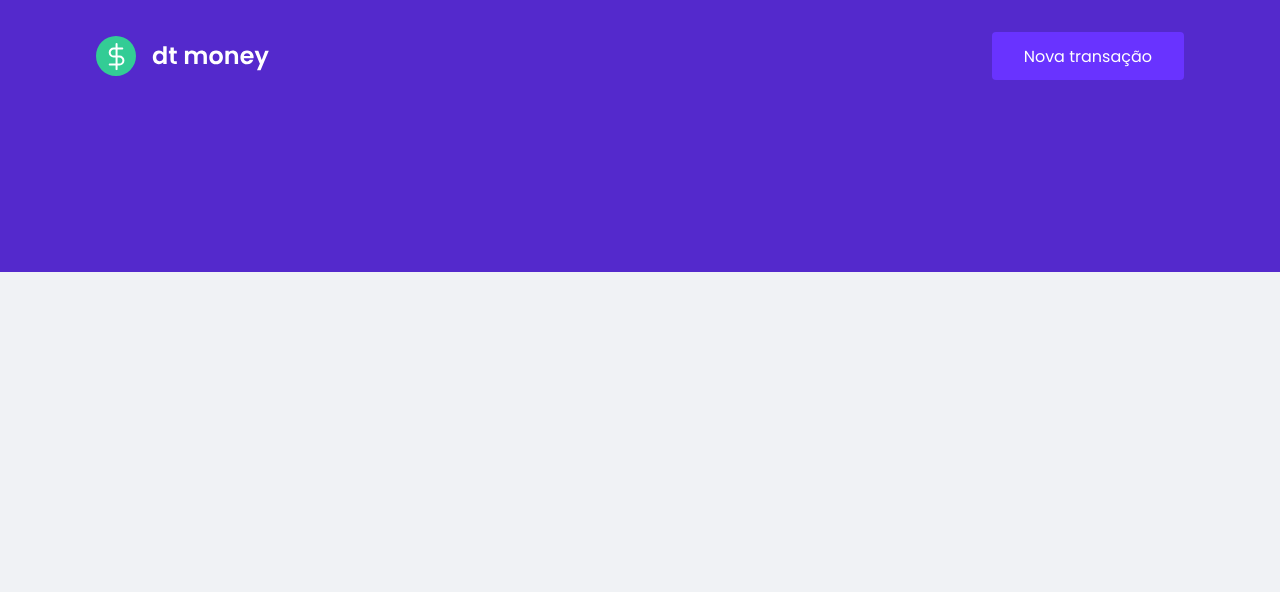
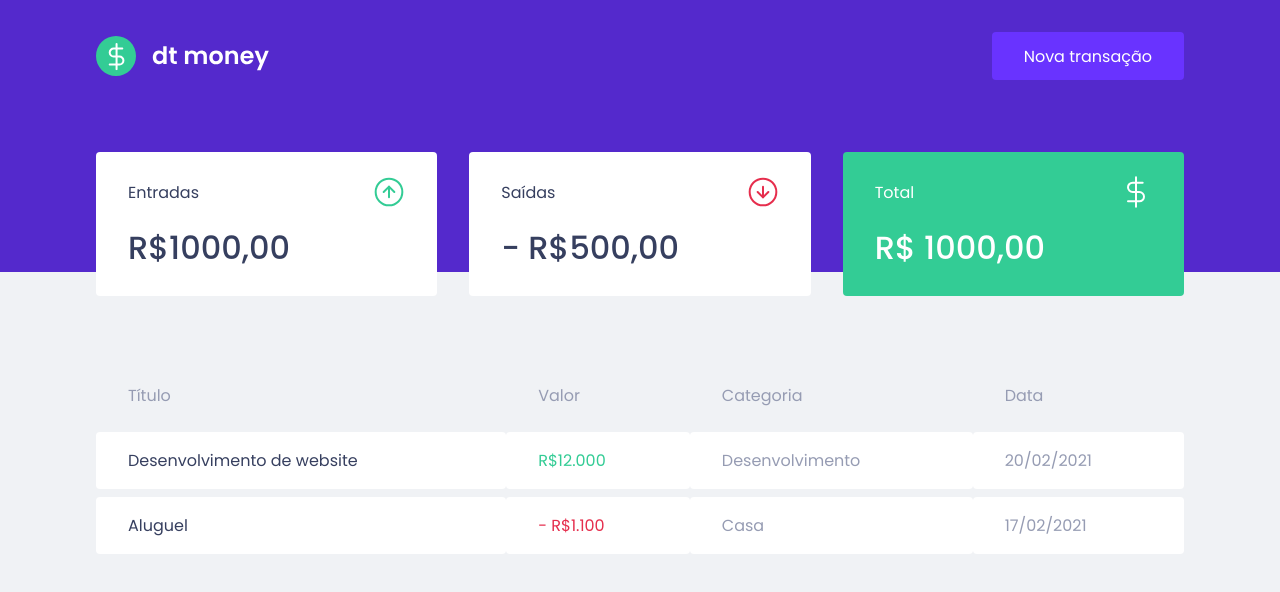
Before and after one commit to PedroZago/react-ignite-dtmoney, a React (Create React App) app: page / in a window 1280 px wide. Shown: the top 592 px of the page. Built offline with nearby package versions, Linux system fonts and the light colour scheme.

Commit message:
Dashboard component

```diff
--- a/public/index.html
+++ b/public/index.html
@@ -8,7 +8,7 @@
   <meta name="viewport" content="width=device-width, initial-scale=1" />
 
   <link rel="shortcut icon" href="favicon.png" type="image/png">
-  <link href="https://fonts.googleapis.com/css2?family=Poppins:wght@400;600&display=swap" rel="stylesheet">
+  <link href="https://fonts.googleapis.com/css2?family=Poppins:wght@400;500;600&display=swap" rel="stylesheet">
 
   <title>dtmoney</title>
 </head>
--- a/src/App.tsx
+++ b/src/App.tsx
@@ -1,10 +1,13 @@
+import { Dashboard } from "./components/Dashboard";
 import { Header } from "./components/Header";
+
 import { GlobalStyle } from "./styles/global";
 
 export function App() {
   return (
     <>
       <Header />
+      <Dashboard />
       <GlobalStyle />
     </>
   );
--- /dev/null
+++ b/src/components/Dashboard/index.tsx
@@ -0,0 +1,13 @@
+import { Summary } from '../Summary';
+import { TransactionsTable } from '../TransactionsTable';
+
+import { Container } from './styles';
+
+export function Dashboard() {
+  return (
+    <Container>
+      <Summary />
+      <TransactionsTable />
+    </Container>
+  );
+}
--- /dev/null
+++ b/src/components/Dashboard/styles.ts
@@ -0,0 +1,7 @@
+import styled from 'styled-components';
+
+export const Container = styled.main`
+  max-width: 1120px;
+  margin: 0 auto;
+  padding: 2.5rem 1rem;
+`;
--- /dev/null
+++ b/src/components/Summary/index.tsx
@@ -0,0 +1,35 @@
+import incomeImg from '../../assets/income.svg';
+import outcomeImg from '../../assets/outcome.svg';
+import totalImg from '../../assets/total.svg';
+
+import { Container } from "./styles";
+
+export function Summary() {
+  return (
+    <Container>
+      <div>
+        <header>
+          <p>Entradas</p>
+          <img src={incomeImg} alt="Entradas" />
+        </header>
+        <strong>R$1000,00</strong>
+      </div>
+
+      <div>
+        <header>
+          <p>Saídas</p>
+          <img src={outcomeImg} alt="Saídas" />
+        </header>
+        <strong>- R$500,00</strong>
+      </div>
+
+      <div className="highlight-background">
+        <header>
+          <p>Total</p>
+          <img src={totalImg} alt="Total" />
+        </header>
+        <strong>R$ 1000,00</strong>
+      </div>
+    </Container>
+  );
+}
--- /dev/null
+++ b/src/components/Summary/styles.ts
@@ -0,0 +1,34 @@
+import styled from 'styled-components';
+
+export const Container = styled.div`
+  display:grid;
+  grid-template-columns: repeat(3, 1fr);
+  gap: 2rem;
+  margin-top: -10rem;
+
+  div {
+    background: var(--shape);
+    padding: 1.5rem 2rem;
+    border-radius: 0.25rem;
+    color: var(--text-title);
+
+    header {
+      display: flex;
+      align-items: center;
+      justify-content:space-between;
+    }
+
+    strong {
+      display: block;
+      margin-top: 1rem;
+      font-size: 2rem;
+      font-weight: 500;
+      line-height: 3rem;
+    }
+
+    &.highlight-background {
+      background: var(--green);
+      color: #FFF;
+    }
+  }
+`;
--- /dev/null
+++ b/src/components/TransactionsTable/index.tsx
@@ -0,0 +1,37 @@
+import { Container } from './styles';
+
+export function TransactionsTable() {
+  return (
+    <Container>
+      <table>
+        <thead>
+          <tr>
+            <th>Título</th>
+
+            <th>Valor</th>
+
+            <th>Categoria</th>
+
+            <th>Data</th>
+          </tr>
+        </thead>
+
+        <tbody>
+          <tr>
+            <td>Desenvolvimento de website</td>
+            <td className="deposit">R$12.000</td>
+            <td>Desenvolvimento</td>
+            <td>20/02/2021</td>
+          </tr>
+
+          <tr>
+            <td>Aluguel</td>
+            <td className="withdraw">- R$1.100</td>
+            <td>Casa</td>
+            <td>17/02/2021</td>
+          </tr>
+        </tbody>
+      </table>
+    </Container>
+  );
+}
--- /dev/null
+++ b/src/components/TransactionsTable/styles.ts
@@ -0,0 +1,38 @@
+import styled from 'styled-components';
+
+export const Container = styled.div`
+  margin-top: 4rem;
+
+  table {
+    width: 100%;
+    border-spacing: 0 0.5rem;
+
+    th {
+      color: var(--text-body);
+      font-weight:400;
+      padding: 1rem 2rem;
+      text-align:left;
+      line-height: 1.5rem;
+    }
+
+    td {
+      padding: 1rem 2rem;
+      border: 0;
+      background: var(--shape);
+      color: var(--text-body);
+      border-radius: 0.25rem;
+
+      &:first-child {
+        color: var(--text-title);
+      }
+
+      &.deposit {
+        color: var(--green);
+      }
+
+      &.withdraw {
+        color: var(--red);
+      }
+    }
+  }
+`;
--- a/src/styles/global.ts
+++ b/src/styles/global.ts
@@ -4,6 +4,7 @@
   :root {
     --background: #F0F2F5;
     --red: #E52E4D;
+    --green: #33CC95;
     --blue: #5429CC;
 
     --blue-light: #6933FF;
```
